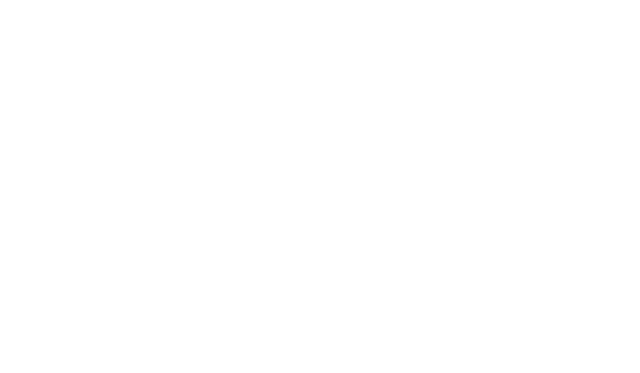
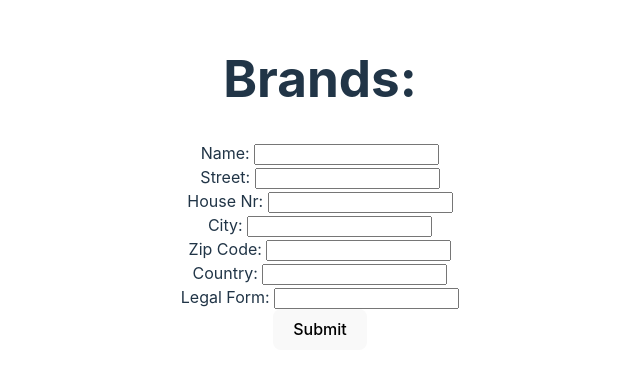
Before and after one commit to Vaaince/DHBW-Kasse-Gruppe-4-Frontend, a React (Vite) app: page /admin/brands in a window 1280 px wide. Before the commit this address had no page. Shown: the part 217-590 px from the top of the page, without its empty margins (320-960 px from the left). Built offline with nearby package versions, Linux system fonts and the light colour scheme.

Commit message:
mutation

```diff
--- a/src/App.tsx
+++ b/src/App.tsx
@@ -3,6 +3,7 @@
 import Home from './pages/Home'
 import { Route, Routes } from 'react-router-dom';
 import Brand from './pages/Brand';
+import BrandAdmin from './pages/BrandAdmin';
 
 function App() {
 
@@ -14,6 +15,7 @@
         <Routes>
           <Route path="/" element={<Home />} />
           <Route path="/brands" element={<Brand />} />
+          <Route path="/admin/brands" element={<BrandAdmin />} />
         </Routes>
       </QueryClientProvider>
     </>
--- /dev/null
+++ b/src/pages/BrandAdmin.tsx
@@ -0,0 +1,125 @@
+import { useMutation, useQuery } from 'react-query';
+import '../App.css'
+import { useState } from 'react';
+
+interface FormData {
+  name: string,
+  street: string,
+  houseNr: string,
+  city: string,
+  zipCode: string,
+  country: string,
+  legalForm: string
+}
+
+function BrandAdmin() {
+  const [name, setName] = useState('');
+  const [street, setStreet] = useState('');
+  const [houseNr, setHouseNr] = useState('');
+  const [city, setCity] = useState('');
+  const [zipCode, setZipCode] = useState('');
+  const [country, setCountry] = useState('');
+  const [legalForm, setLegalForm] = useState('');
+
+  const url = `http://localhost:8080/brands`;
+  const mutation : any = useMutation<any, Error, FormData>(async (formData) => {
+    const requestOptions = {
+      method: 'POST',
+      header: { 'Content-Type': 'application/json' },
+      body: JSON.stringify(formData)
+    };
+    fetch(url, requestOptions).then((res) => res.json())
+  });
+
+  const handleSubmit = () => {
+    const formData = {
+      name,
+      street,
+      houseNr,
+      city,
+      zipCode,
+      country,
+      legalForm
+    };
+    mutation.mutate(formData);
+  }
+
+  if(mutation.isLoading) {
+    return (
+      <h1>Loading!</h1>
+    )
+  }
+
+  if(mutation.isError) {
+    return (
+      <h1>Error!</h1>
+    )
+  }
+
+  return (
+    <>
+      <h1>Brands:</h1>
+      <form onSubmit={handleSubmit}>
+        <div>
+          <label>Name: </label>
+          <input
+            type="text"
+            value={name}
+            onChange={(e) => setName(e.target.value)}
+          />
+        </div>
+        <div>
+          <label>Street: </label>
+          <input
+            type="text"
+            value={street}
+            onChange={(e) => setStreet(e.target.value)}
+          />
+        </div>
+        <div>
+          <label>House Nr: </label>
+          <input
+            type="text"
+            value={houseNr}
+            onChange={(e) => setHouseNr(e.target.value)}
+          />
+        </div>
+        <div>
+          <label>City: </label>
+          <input
+            type="text"
+            value={city}
+            onChange={(e) => setCity(e.target.value)}
+          />
+        </div>
+        <div>
+          <label>Zip Code: </label>
+          <input
+            type="text"
+            value={zipCode}
+            onChange={(e) => setZipCode(e.target.value)}
+          />
+        </div>
+        <div>
+          <label>Country: </label>
+          <input
+            type="text"
+            value={country}
+            onChange={(e) => setCountry(e.target.value)}
+          />
+        </div>
+        <div>
+          <label>Legal Form: </label>
+          <input
+            type="text"
+            value={legalForm}
+            onChange={(e) => setLegalForm(e.target.value)}
+          />
+        </div>
+        <button type="submit">Submit</button>
+      </form>
+    </>
+  )
+}
+
+export default BrandAdmin
```
